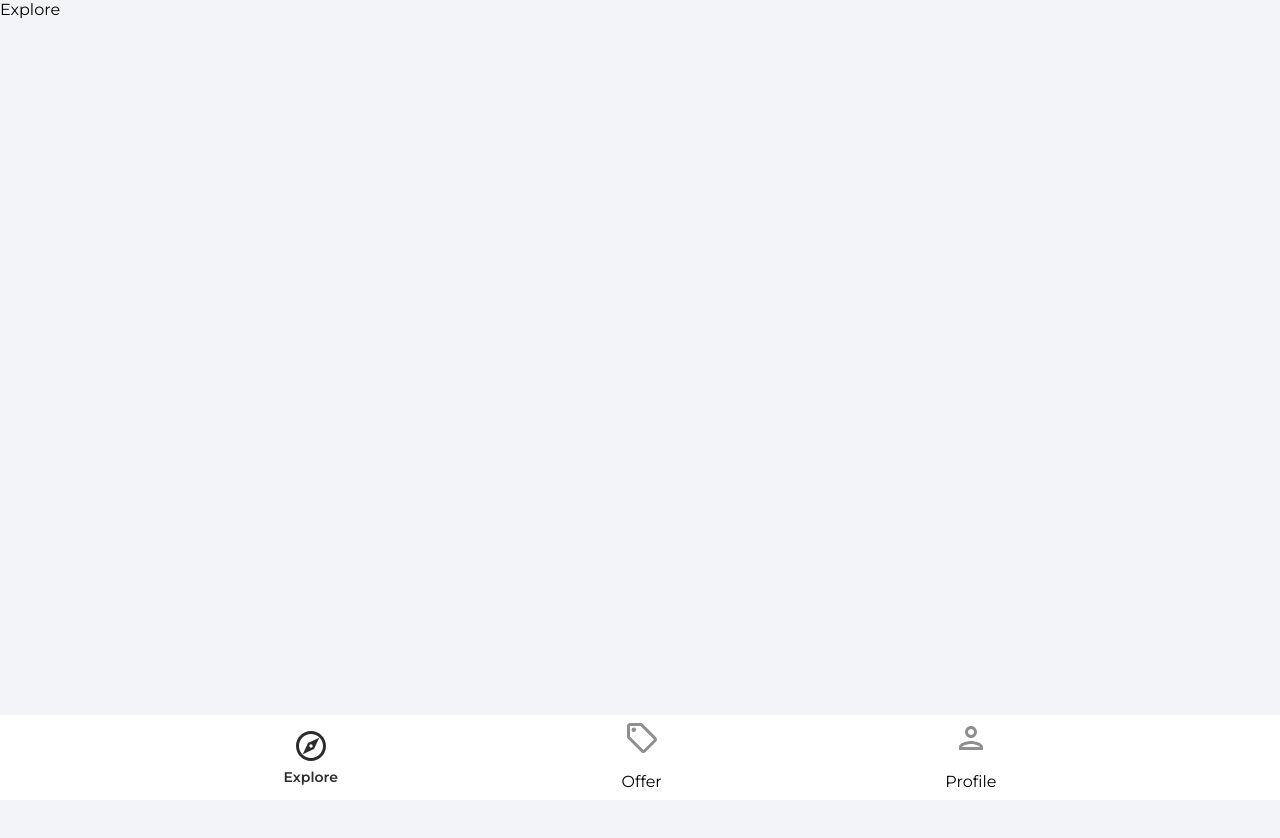
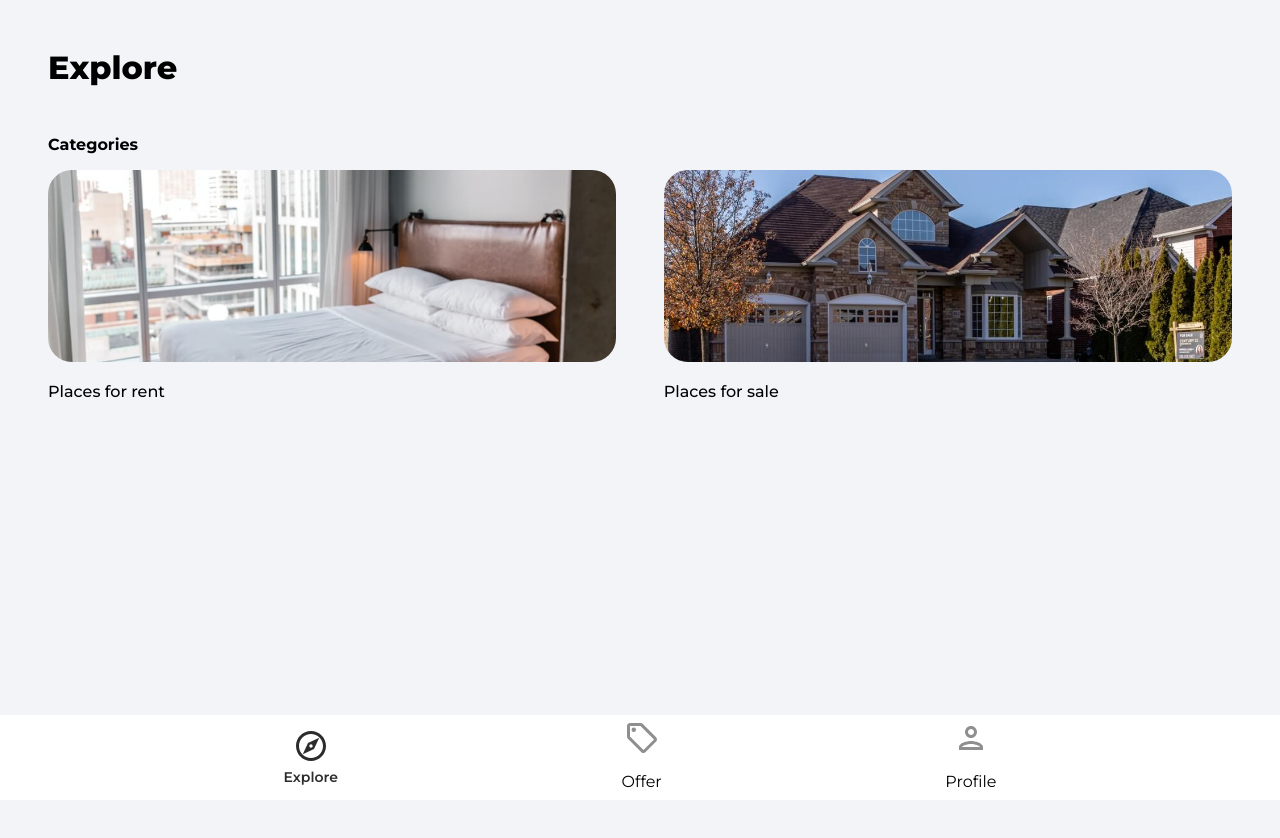
Before and after one commit to lenzoface/house-mrktplc, a React (Create React App) app: page / in a window 1280 px wide. Shown: the top 838 px of the page. Built offline with nearby package versions, Linux system fonts and the light colour scheme.

Commit message:
frist touches of Explore page

```diff
--- a/src/pages/Explore.jsx
+++ b/src/pages/Explore.jsx
@@ -1,8 +1,38 @@
-
+import { Link } from "react-router-dom"
+import rentCategoryImage from '../assets/jpg/rentCategoryImage.jpg'
+import sellCategoryImage from '../assets/jpg/sellCategoryImage.jpg'
 
 function Explore() {
   return (
-    <div>Explore</div>
+    <div className="explore">
+      <header>
+        <p className="pageHeader">Explore</p>
+      </header>
+
+      <main>
+        {/* Slider */}
+
+        <p className="exploreCategoryHeading">Categories</p>
+        <div className="exploreCategories">
+          <Link to='/category/rent'>
+            <img
+              src={rentCategoryImage}
+              alt="rent"
+              className="exploreCategoryImg"
+            />
+            <p className="exploreCategoryName">Places for rent</p>
+          </Link>
+          <Link to='/category/sell'>
+            <img
+              src={sellCategoryImage}
+              alt="rent"
+              className="exploreCategoryImg"
+            />
+            <p className="exploreCategoryName">Places for sale</p>
+          </Link>
+        </div>
+      </main>
+    </div>
   )
 }
 
```
